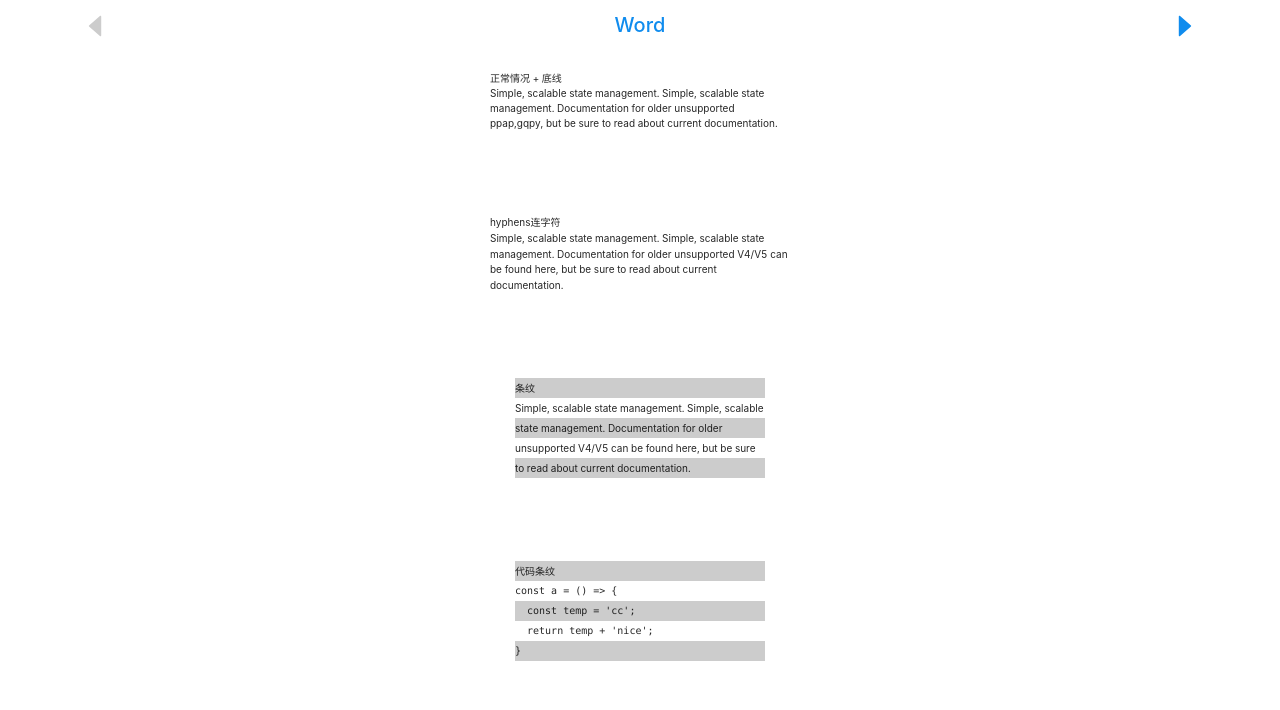
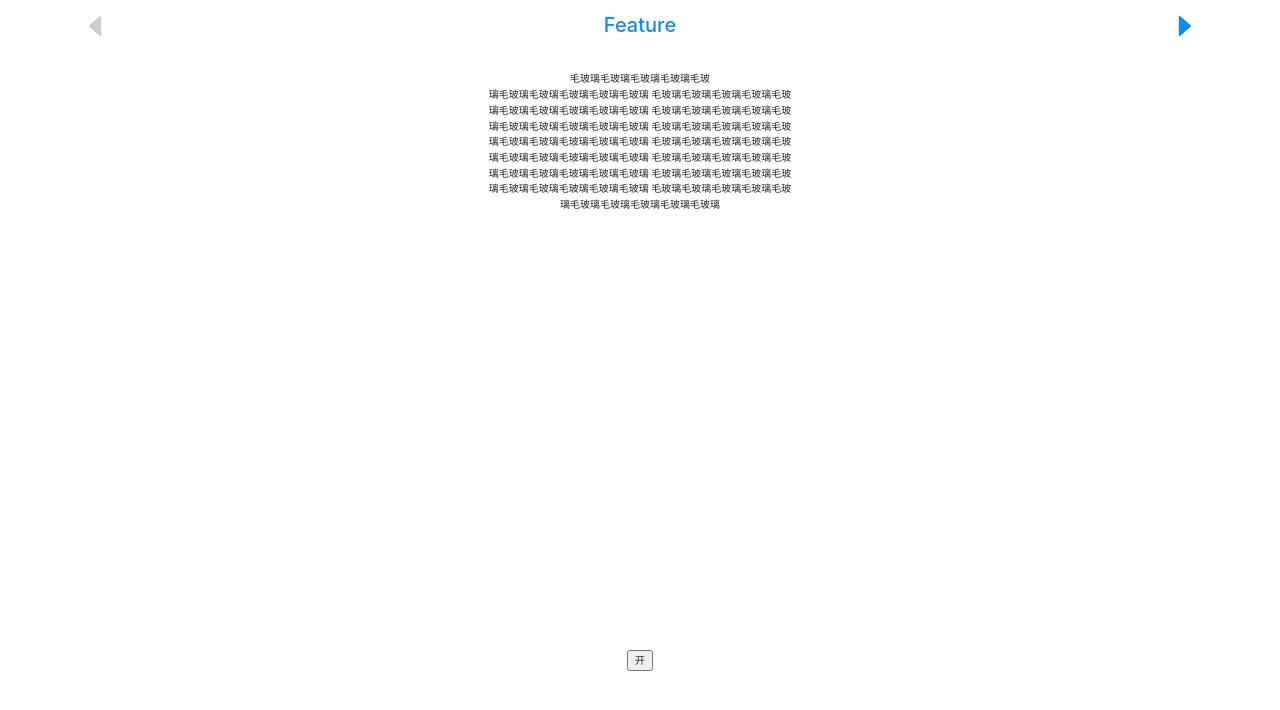
Before and after one commit to caifeng123/learn-css, a React (Create React App) app: page / in a window 1280 px wide. Shown: the top 710 px of the page. Built offline with nearby package versions, Linux system fonts and the light colour scheme.

Commit message:
feat: 毛玻璃

```diff
--- a/src/introduction.tsx
+++ b/src/introduction.tsx
@@ -6,11 +6,12 @@ import { memo, useRef, useState } from "react";
 import { CarouselRef } from "antd/lib/carousel";
 import { Carousel } from "antd";
 import { CaretLeftOutlined, CaretRightOutlined } from "@ant-design/icons";
-import { Shadow, BorderImage, Transform, Word } from "./teach";
+import { Shadow, BorderImage, Transform, Word, Feature } from "./teach";
 // import TeachDemos from "./teachdemos";
 // import { useCounter } from "../hooks";
 
 const config = {
+  Feature: <Feature />,
   Word: <Word />,
   Transform: <Transform />,
   BorderImage: <BorderImage />,
--- /dev/null
+++ b/src/teach/feature/index.less
@@ -0,0 +1,14 @@
+.back {
+  transition: ease 0.8s;
+  &.show {
+    filter: blur(3px);
+  }
+}
+.popup {
+  position: absolute;
+  top: 50%;
+  background: aqua;
+  width: 400px !important;
+  height: 300px;
+  transform: translate(0, -50%);
+}
--- /dev/null
+++ b/src/teach/feature/index.tsx
@@ -0,0 +1,45 @@
+import { useState } from "react";
+import "./index.less";
+
+export default () => {
+  const [show, setShow] = useState(false);
+  return (
+    <div className="App">
+      <div className={"back " + (show ? "show" : "")}>
+        毛玻璃毛玻璃毛玻璃毛玻璃毛玻
+        <br />
+        璃毛玻璃毛玻璃毛玻璃毛玻璃毛玻璃 毛玻璃毛玻璃毛玻璃毛玻璃毛玻
+        <br />
+        璃毛玻璃毛玻璃毛玻璃毛玻璃毛玻璃 毛玻璃毛玻璃毛玻璃毛玻璃毛玻
+        <br />
+        璃毛玻璃毛玻璃毛玻璃毛玻璃毛玻璃 毛玻璃毛玻璃毛玻璃毛玻璃毛玻
+        <br />
+        璃毛玻璃毛玻璃毛玻璃毛玻璃毛玻璃 毛玻璃毛玻璃毛玻璃毛玻璃毛玻
+        <br />
+        璃毛玻璃毛玻璃毛玻璃毛玻璃毛玻璃 毛玻璃毛玻璃毛玻璃毛玻璃毛玻
+        <br />
+        璃毛玻璃毛玻璃毛玻璃毛玻璃毛玻璃 毛玻璃毛玻璃毛玻璃毛玻璃毛玻
+        <br />
+        璃毛玻璃毛玻璃毛玻璃毛玻璃毛玻璃 毛玻璃毛玻璃毛玻璃毛玻璃毛玻
+        <br />
+        璃毛玻璃毛玻璃毛玻璃毛玻璃毛玻璃
+      </div>
+      <div
+        className="popup"
+        onClick={() => {
+          setShow(!show);
+        }}
+        style={{ display: show ? "block" : "none" }}
+      >
+        弹出框
+      </div>
+      <button
+        onClick={() => {
+          setShow(!show);
+        }}
+      >
+        开
+      </button>
+    </div>
+  );
+};
--- a/src/teach/index.ts
+++ b/src/teach/index.ts
@@ -2,3 +2,4 @@ export { default as Shadow } from "./shadow";
 export { default as BorderImage } from "./borderImage";
 export { default as Transform } from "./transform";
 export { default as Word } from "./word";
+export { default as Feature } from "./feature";
```
